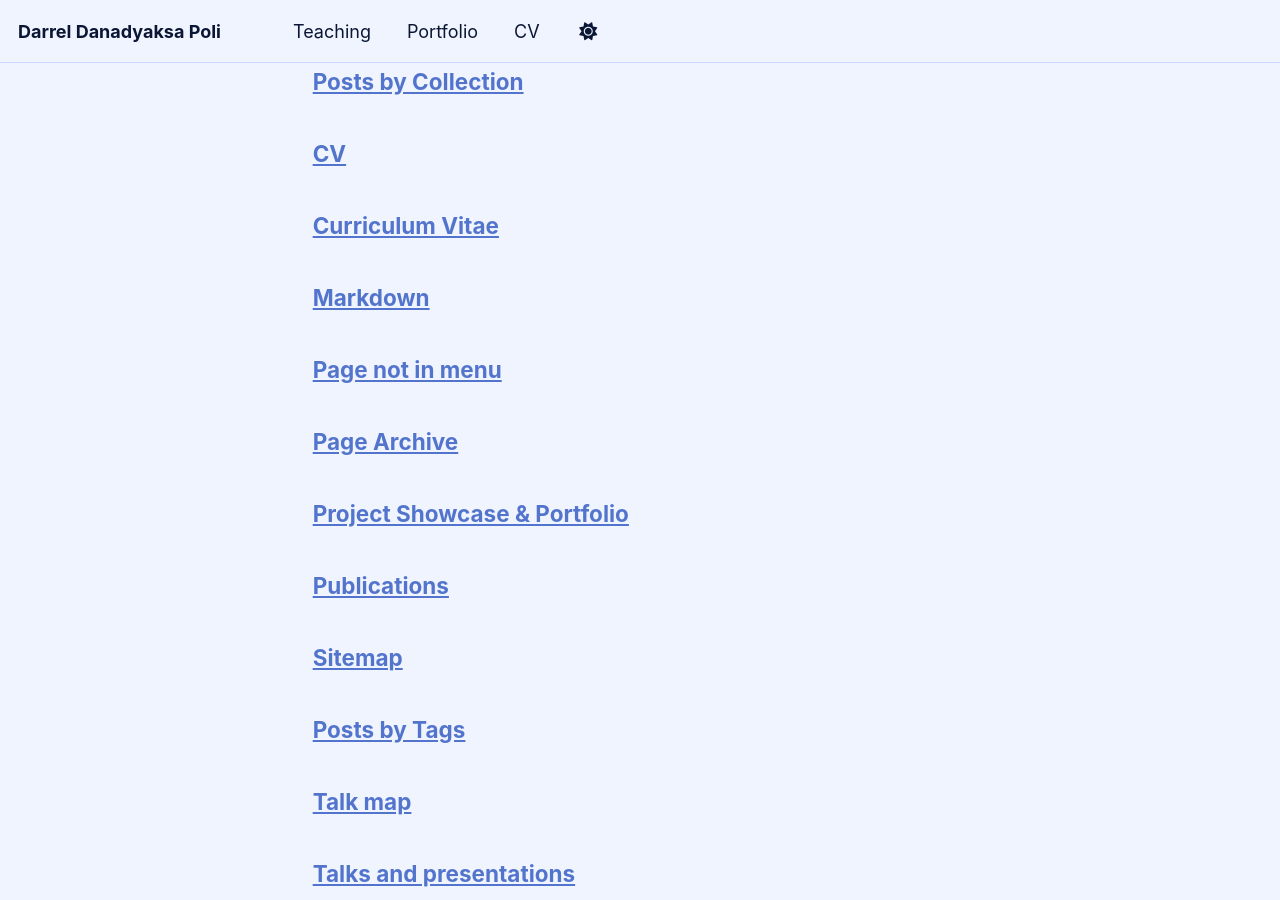
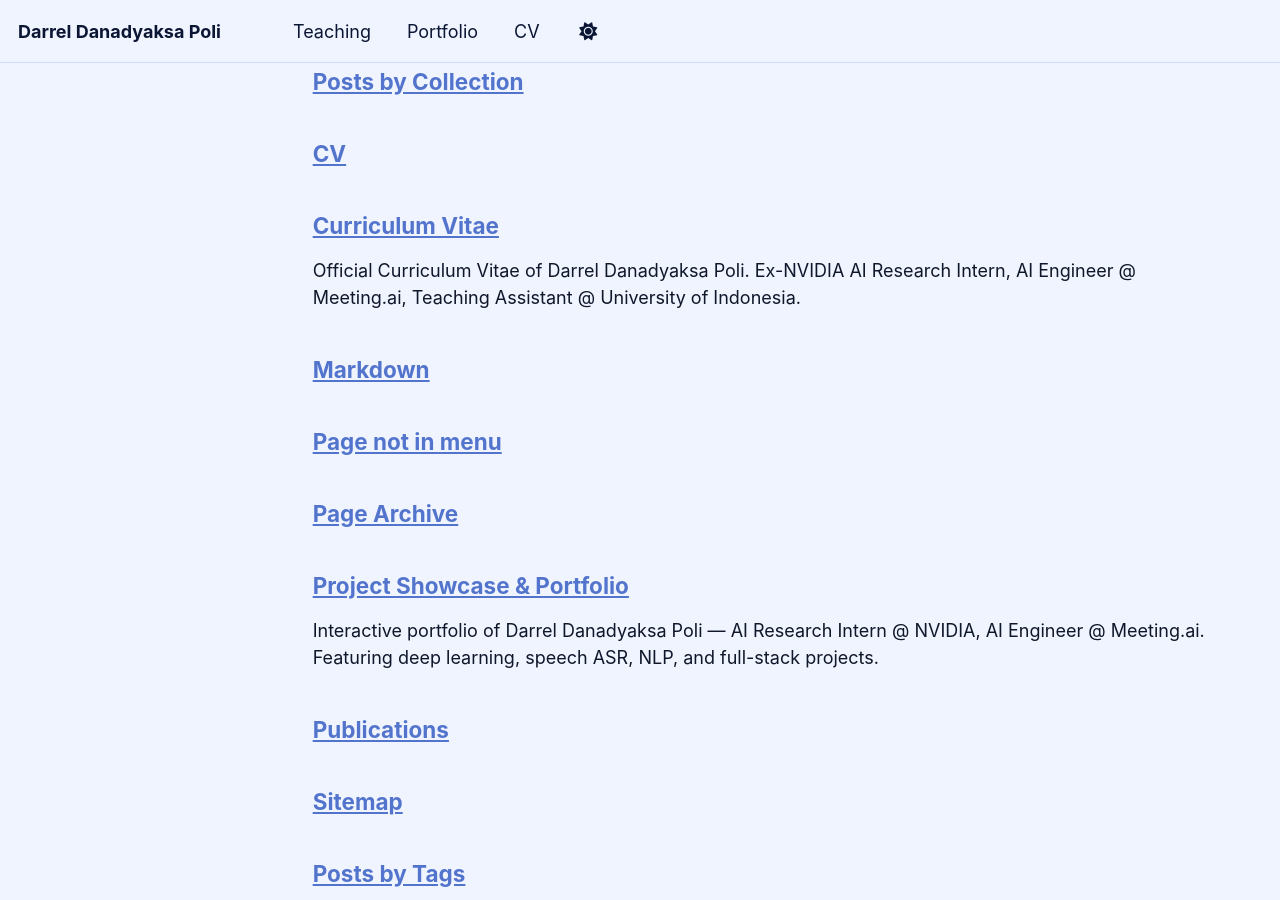
Before and after one commit to KronosDP/KronosDP.github.io, a Jekyll site: the page built from _pages/page-archive.html, in a window 1280 px wide and 900 px high, scrolled down 392 px. Built offline with Jekyll 4.4.1, drawn with Linux system fonts in a browser that asks for light colours; a script bundle is joined from its source files by our own code; library files that are not in the unit come from our copies.

```diff
--- a/_config.yml
+++ b/_config.yml
@@ -143,14 +143,17 @@ facebook:
   username               :
   app_id                 :
   publisher              :
-og_image                 :  # Social media default site image
-og_description           :  # Social media default site image description
+og_image                 : "profile.png" # Social media default site image
+og_description           : "Darrel Danadyaksa Poli — Software Engineer, AI Engineer @ Meeting.ai, Ex-NVIDIA AI Research Intern, and CS Student @ University of Indonesia." # Social media default site image description
 # For specifying social profiles
 # - https://developers.google.com/structured-data/customize/social-profiles
 social:
-  type                   : # Person or Organization (defaults to Person)
-  name                   : # If the user or organization name differs from the site's name
+  type                   : "Person" # Person or Organization (defaults to Person)
+  name                   : "Darrel Danadyaksa Poli" # If the user or organization name differs from the site's name
   links: # An array of links to social media profiles
+    - "https://github.com/KronosDP"
+    - "https://www.linkedin.com/in/darrel-danadyaksa-poli/"
+    - "https://instagram.com/kronos_darrel"
 
 
 # Analytics
--- a/_includes/seo.html
+++ b/_includes/seo.html
@@ -89,10 +89,26 @@
 {% if site.social %}
   <script type="application/ld+json">
     {
-      "@context" : "http://schema.org",
+      "@context" : "https://schema.org",
       "@type" : "{% if site.social.type %}{{ site.social.type }}{% else %}Person{% endif %}",
       "name" : "{{ site.social.name | default: site.name }}",
       "url" : {{ seo_url | jsonify }},
+      "image" : "{{ seo_url }}/images/profile.png",
+      "jobTitle" : "AI Engineer & AI Researcher",
+      "worksFor" : [
+        {
+          "@type": "Organization",
+          "name": "NVIDIA"
+        },
+        {
+          "@type": "Organization",
+          "name": "Meeting.ai"
+        }
+      ],
+      "alumniOf": {
+        "@type": "CollegeOrUniversity",
+        "name": "University of Indonesia"
+      },
       "sameAs" : {{ site.social.links | jsonify }}
     }
   </script>
--- a/_pages/portfolio.html
+++ b/_pages/portfolio.html
@@ -2,6 +2,8 @@
 layout: single
 title: "Project Showcase & Portfolio"
 permalink: /portfolio/
+excerpt: "Interactive portfolio of Darrel Danadyaksa Poli — AI Research Intern @ NVIDIA, AI Engineer @ Meeting.ai. Featuring deep learning, speech ASR, NLP, and full-stack projects."
+description: "Interactive portfolio of Darrel Danadyaksa Poli — AI Research Intern @ NVIDIA, AI Engineer @ Meeting.ai. Featuring deep learning, speech ASR, NLP, and full-stack projects."
 author_profile: true
 ---
 
--- /dev/null
+++ b/robots.txt
@@ -0,0 +1,4 @@
+User-agent: *
+Allow: /
+
+Sitemap: https://KronosDP.github.io/sitemap.xml
```
Also changed, not shown: _pages/cv.md (+2 -0 lines).
